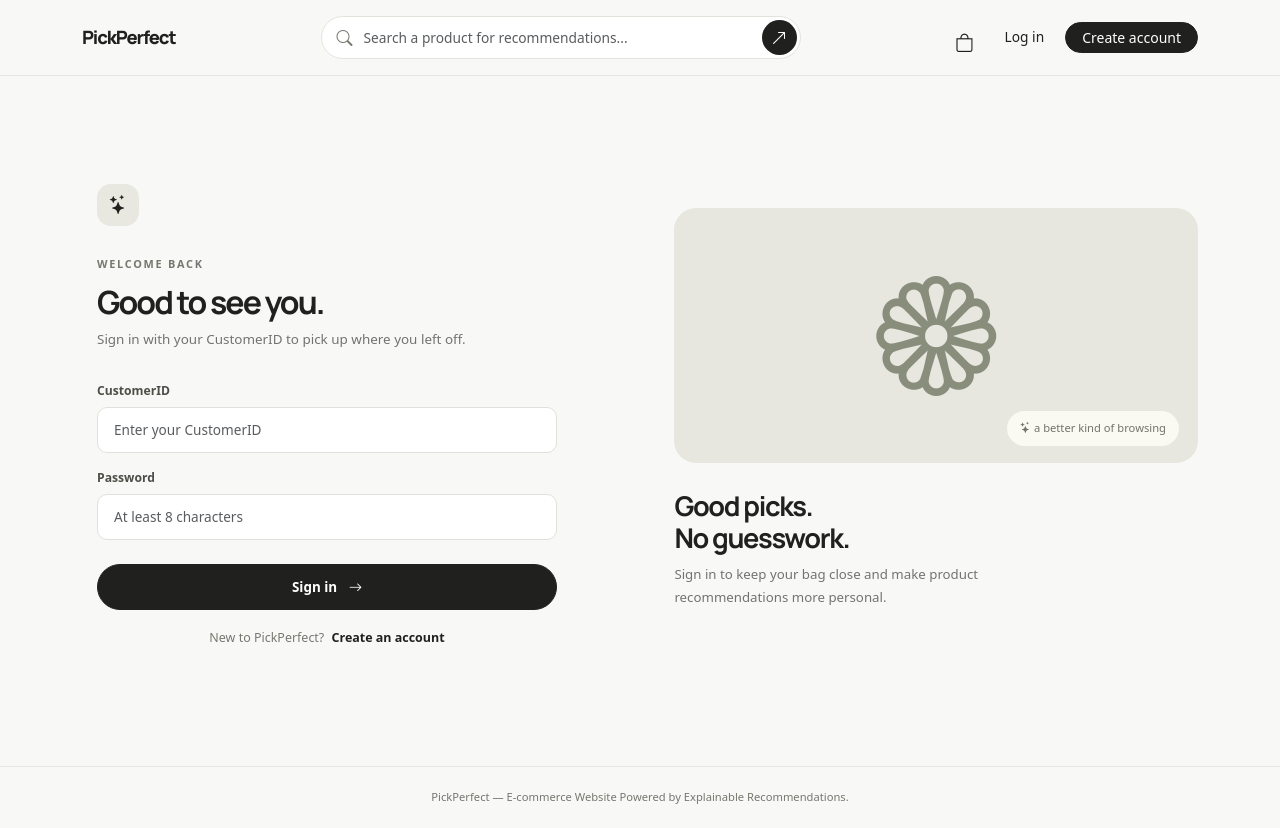
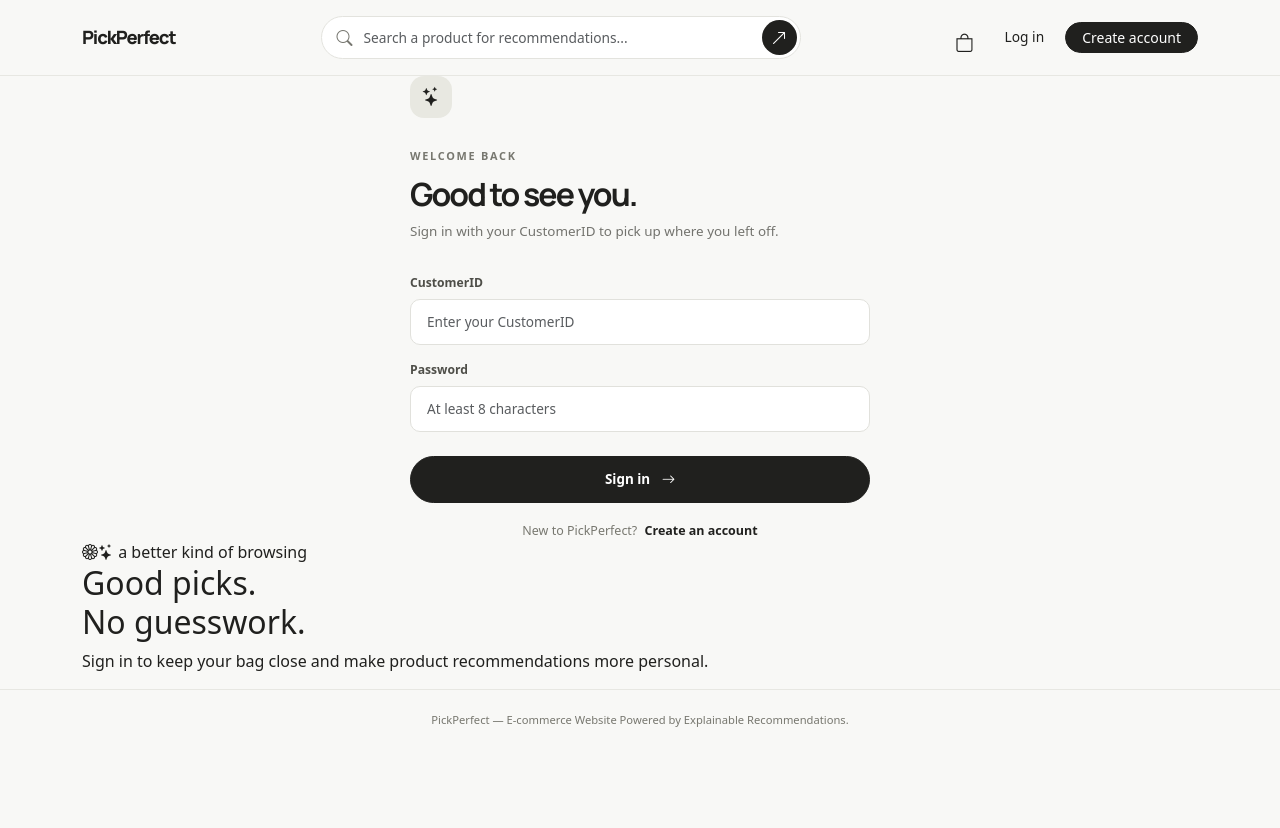
Before and after one commit to ujjwalkumar14b/Recommendation, a React (Vite) app in the folder frontend/: page /login in a window 1280 px wide. After the commit the page ends 800 px from the top, so only its background shows below. Built offline with nearby package versions, Linux system fonts and the light colour scheme.

Commit message:
Update styles.css

```diff
--- a/frontend/src/styles.css
+++ b/frontend/src/styles.css
@@ -131,7 +131,6 @@ a { color: inherit; }
 .empty-panel > i { color: #77776e; font-size: 2rem; }
 .empty-panel h2 { margin: 17px 0 8px; font-family: var(--font-display); font-size: 1.2rem; font-weight: 700; }
 .empty-panel p { margin-bottom: 19px; color: var(--muted); font-size: .84rem; }
-.auth-page { display: grid; grid-template-columns: minmax(0, 490px) minmax(300px, 1fr); gap: clamp(35px, 8vw, 110px); align-items: center; justify-content: center; min-height: 690px; padding-top: 48px; padding-bottom: 58px; }
 .auth-card { width: 100%; max-width: 460px; margin: auto; }
 .auth-mark { display: grid; width: 42px; height: 42px; margin-bottom: 24px; place-items: center; border-radius: 14px; background: #e8e8e1; font-size: 1.2rem; }
 .auth-card h1 { margin: 9px 0 8px; font-family: var(--font-display); font-size: 2rem; font-weight: 700; letter-spacing: -.06em; }
@@ -141,12 +140,6 @@ a { color: inherit; }
 .auth-input:focus { border-color: #93938b; box-shadow: 0 0 0 3px rgba(32,32,30,.06); }
 .auth-switch { margin-top: 19px; color: #787870; font-size: .78rem; text-align: center; }
 .auth-switch a { margin-left: 4px; color: var(--ink); font-weight: 600; text-decoration: none; }
-.auth-aside { padding: 30px 0; }
-.auth-aside-art { position: relative; display: grid; height: 255px; margin-bottom: 27px; place-items: center; overflow: hidden; border-radius: 22px; background: #e7e7df; }
-.auth-aside-art > i { color: #898d7c; font-size: 7.5rem; }
-.auth-aside-art > span { position: absolute; right: 19px; bottom: 17px; padding: 9px 13px; border-radius: 99px; background: #faf9f2; color: #73736c; font-size: .7rem; }
-.auth-aside h2 { font-family: var(--font-display); font-size: 1.7rem; font-weight: 700; letter-spacing: -.05em; }
-.auth-aside p { max-width: 350px; color: var(--muted); font-size: .83rem; line-height: 1.7; }
 .site-footer { padding: 22px 0; border-top: 1px solid var(--line); color: #77776f; font-size: .7rem; }
 .site-footer .bi-stars { color: #43433e; }
 .bag-page { padding-top: 34px; }
```
